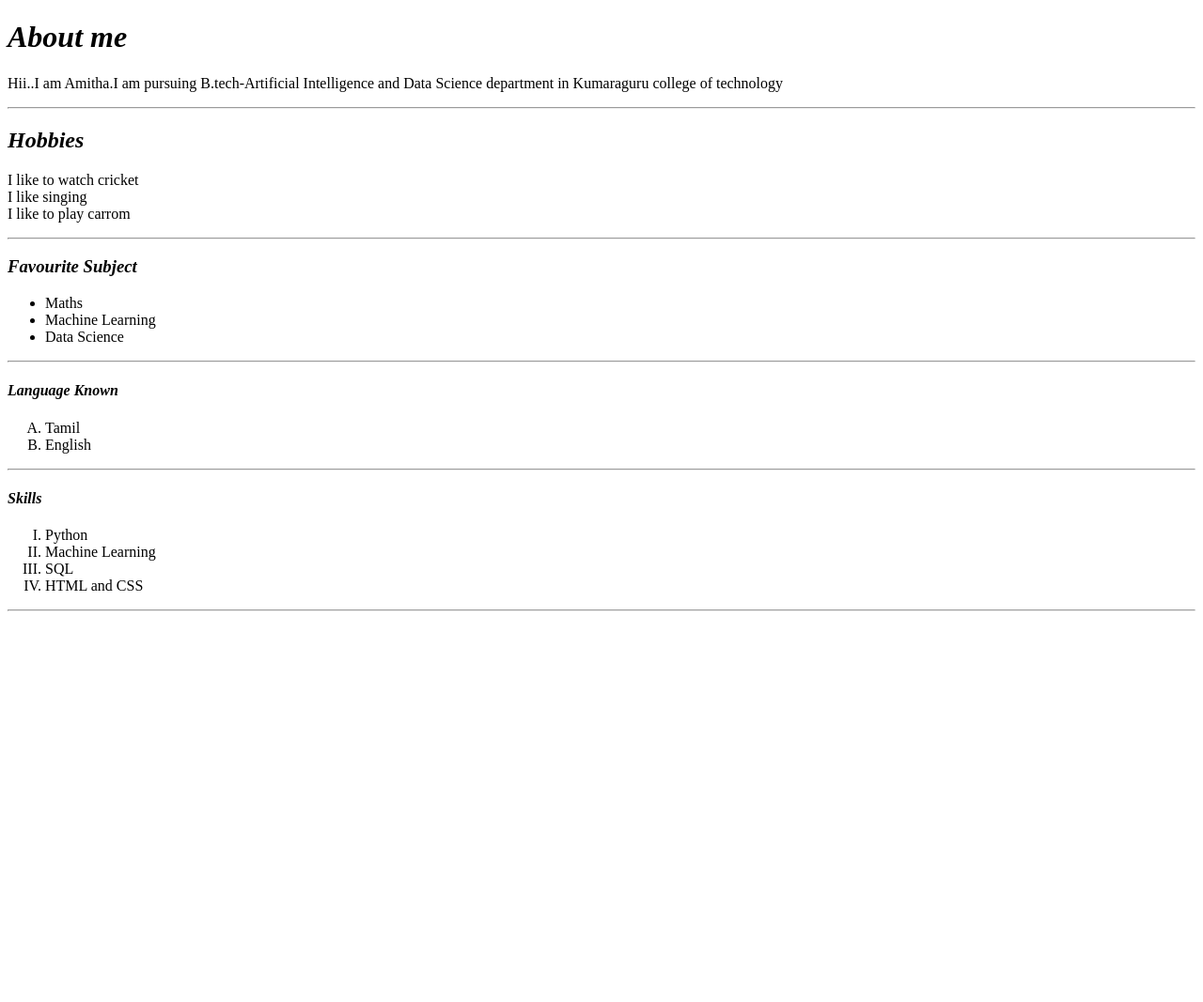
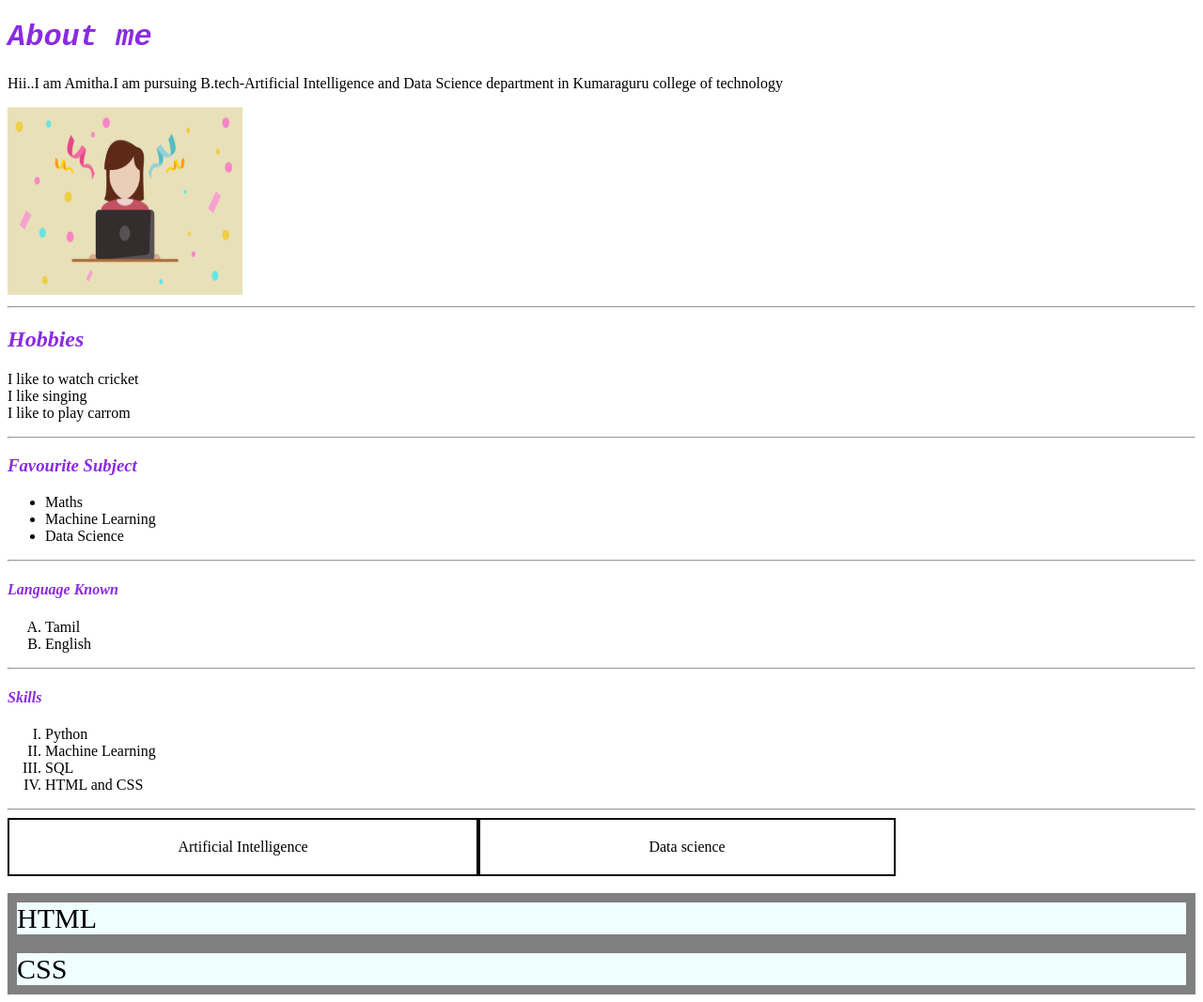
Before and after one commit to Amitha2004/ReactJS, a plain HTML site: page index.html in a window 1280 px wide. Shown: the whole page at 94% size. Before the commit the page ends 800 px from the top, so only its background shows below. Drawn offline with Linux system fonts and the light colour scheme.

Commit message:
update index.html

```diff
--- a/index.html
+++ b/index.html
@@ -3,16 +3,48 @@
 <head>
     <meta charset="UTF-8">
     <meta name="viewport" content="width=device-width, initial-scale=1.0">
+    <link rel="icon" href="celeberate_womentech.png">
+    <link rel="stylesheet" href="style.css">
     <title>Amitzz</title>
+    <style>
+        .flex-container{
+            display: flex;
+            background-color: gray;
+            flex-direction: column;
+        }
+        .flex-container > div{
+            background-color: azure;
+            font-size: 30px;
+            margin: 10px;
+            flex-direction:column;
+
+        }
+        .grid-container{
+            display: grid;
+            grid-template-columns: auto auto auto;
+
+        }
+        .grid-item{
+            background-color: white;
+            border: 2px solid black;
+            padding: 20px;
+            text-align: center;
+
+        }
+    </style>
 </head>
 <body>
     <header>
-        <h1><b><i>About me</i></b></h1>
-           <p> Hii..I am Amitha.I am pursuing B.tech-Artificial Intelligence and Data Science department in Kumaraguru college of technology</p>
+        <div>
+        <h1 style="font-family: 'Courier New', Courier, monospace;"><b><i>About me</i></b></h1>
+           <p> Hii..I am Amitha.I am pursuing <span>B.tech-Artificial Intelligence and Data Science department</span> in Kumaraguru college of technology</p>
+           <img src="celeberate_womentech.png" alt="image" width="250" height="200">
         <hr>
         <h2><b><i>Hobbies</i></b></h2>
            <p>I like to watch cricket<br>I like singing <br> I like to play carrom</p>
         <hr>
+        </div>
+        <div>
         <h3><b><i>Favourite Subject</i></b></h3>
            <ul>
               <li>Maths</li>
@@ -20,6 +52,8 @@
               <li>Data Science</li>
            </ul>
         <hr>
+        </div>
+        <div>
         <h4><b><i>Language Known</i></b></h4>
             <ol type="A">
                 <li>Tamil</li>
@@ -34,6 +68,15 @@
                 <li>HTML and CSS</li>
             </ol>
         <hr>
+        <div class="grid-container">
+             <div class="grid-item">Artificial Intelligence</div>
+             <div class="grid-item">Data science</div>
+        </div>
+        <br>
+        <div class="flex-container">
+            <div>HTML</div>
+            <div>CSS</div>
+        </div>
     </header>
 </body>
 </html>
--- /dev/null
+++ b/style.css
@@ -0,0 +1,16 @@
+h1{
+    font-style: italic;
+    color: blueviolet;
+}
+h2{
+    font-style: italic;
+    color: blueviolet;
+}
+h3{
+    font-style: italic;
+    color: blueviolet;
+}
+h4{
+    font-style: italic;
+    color: blueviolet;
+}
```
Also changed, not shown: celeberate_womentech.png (added).
